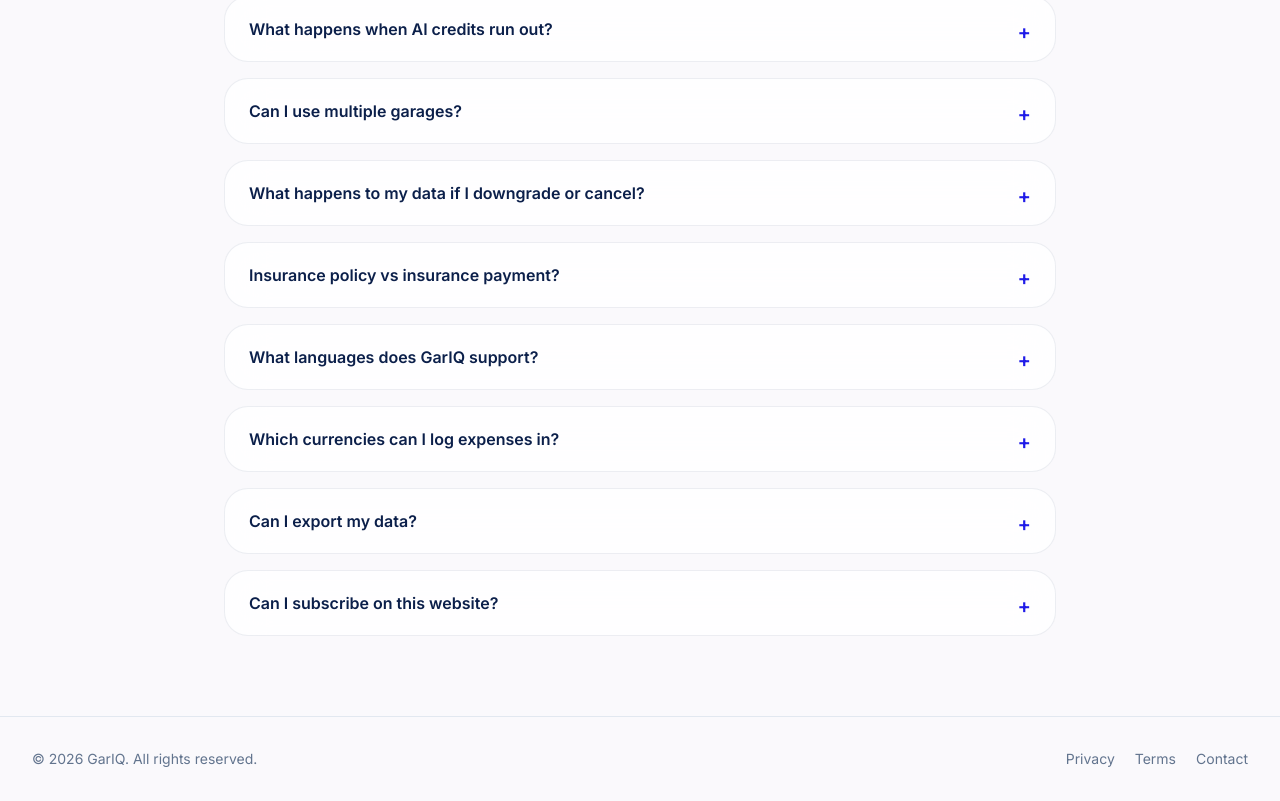
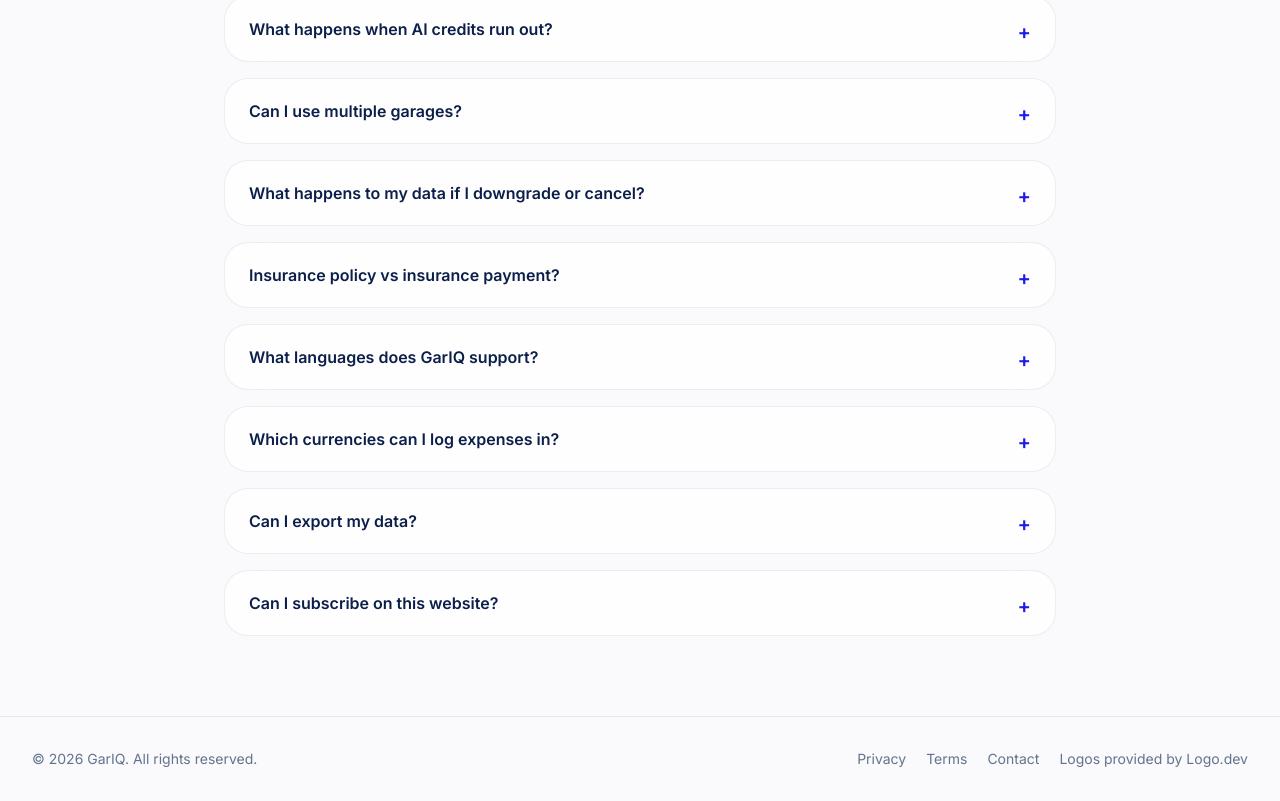
Before and after one commit to trodem/ai-garage-website, a Next.js app: page /en in a window 1280 px wide. Shown: the part 6006-6807 px from the top of the page. Built offline with nearby package versions, Linux system fonts and the light colour scheme; no server answers.

Commit message:
add logo.dev info in  footer

```diff
--- a/components/Footer.tsx
+++ b/components/Footer.tsx
@@ -18,6 +18,12 @@ export default async function Footer() {
           <a href="#" className="hover:text-slate-900 dark:hover:text-white">
             {t("contact")}
           </a>
+          <a
+            href="https://logo.dev"
+            className="hover:text-slate-900 dark:hover:text-white"
+          >
+            {t("logoAttribution")}
+          </a>
         </div>
       </div>
     </footer>
--- a/messages/de.json
+++ b/messages/de.json
@@ -561,7 +561,8 @@
     "copyright": "© {year} GarIQ. Alle Rechte vorbehalten.",
     "privacy": "Datenschutz",
     "terms": "Nutzungsbedingungen",
-    "contact": "Kontakt"
+    "contact": "Kontakt",
+    "logoAttribution": "Logos provided by Logo.dev"
   },
   "welcome": {
     "metaTitle": "E-Mail bestätigt — GarIQ",
--- a/messages/en.json
+++ b/messages/en.json
@@ -561,7 +561,8 @@
     "copyright": "© {year} GarIQ. All rights reserved.",
     "privacy": "Privacy",
     "terms": "Terms",
-    "contact": "Contact"
+    "contact": "Contact",
+    "logoAttribution": "Logos provided by Logo.dev"
   },
   "welcome": {
     "metaTitle": "Email confirmed — GarIQ",
--- a/messages/it.json
+++ b/messages/it.json
@@ -561,7 +561,8 @@
     "copyright": "© {year} GarIQ. Tutti i diritti riservati.",
     "privacy": "Privacy",
     "terms": "Termini",
-    "contact": "Contatto"
+    "contact": "Contatto",
+    "logoAttribution": "Logos provided by Logo.dev"
   },
   "welcome": {
     "metaTitle": "Email confermata — GarIQ",
```
